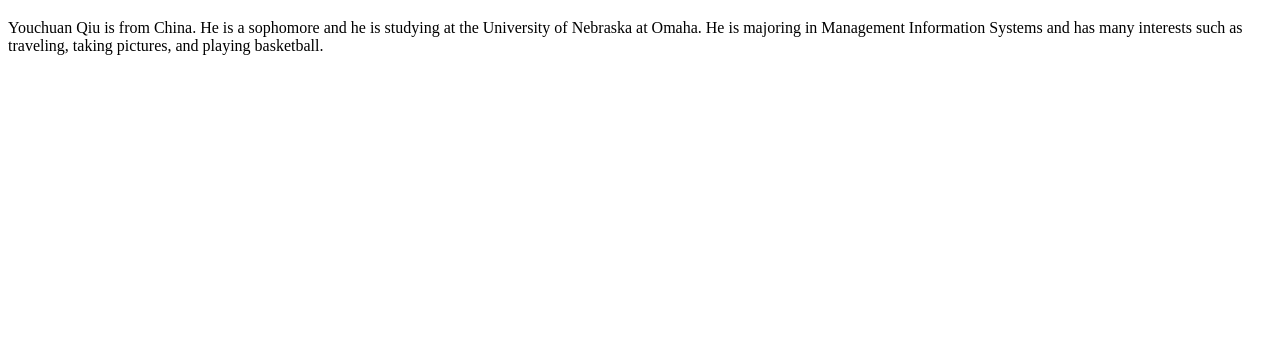
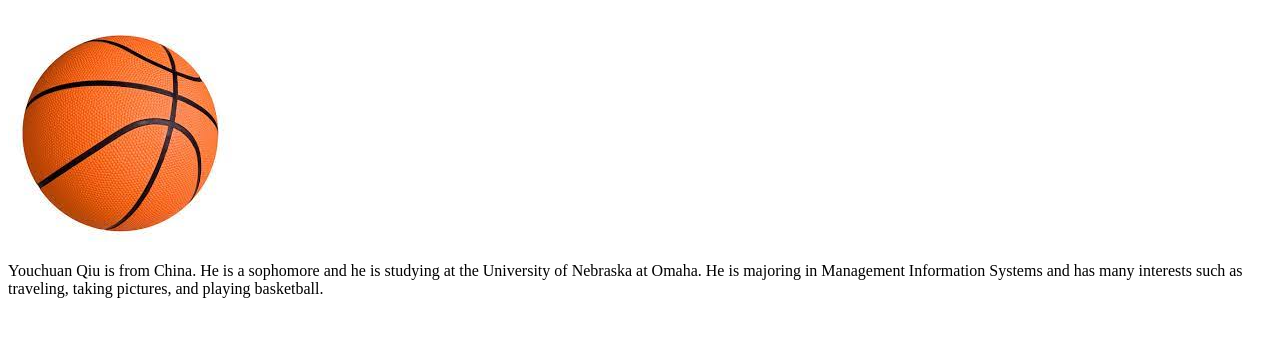
Before and after one commit to yqiuc/Activity-2, a plain HTML site: page index.html in a window 1280 px wide. Shown: the part 61-398 px from the top of the page. Drawn offline with Linux system fonts and the light colour scheme.

Commit message:
Update index.html

```diff
--- a/index.html
+++ b/index.html
@@ -6,8 +6,15 @@
 <body>
 
 <h1>Welcome</h1>
+
+
+<section>
+
+ <img src="image/basketball.jpg"/>
 <p>Youchuan Qiu is from China. He is a sophomore and he is studying at the University of Nebraska at Omaha. He is majoring in Management Information
 Systems and has many interests such as traveling, taking pictures, and playing basketball.</p>
 
+
+</section>
 </body>
 </html>
```
